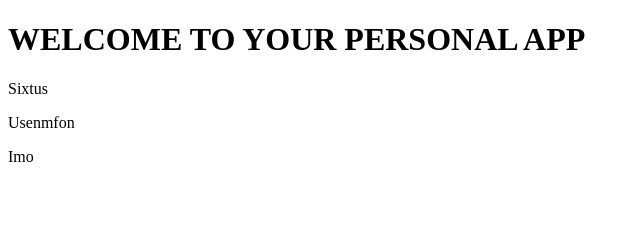
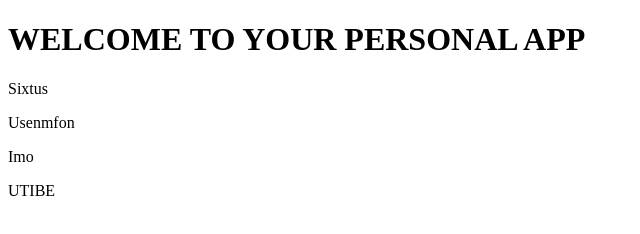
Before and after one commit to SixcoolZ/personal-todo-app, a plain HTML site: page index.html in a window 1280 px wide. Shown: the full height of the page, 0-640 px from the left. Drawn offline with Linux system fonts and the light colour scheme.

Commit message:
added my name

```diff
--- a/index.html
+++ b/index.html
@@ -10,5 +10,6 @@
     <p>Sixtus</p>
     <p>Usenmfon</p>
     <p>Imo</p>
+    <p>UTIBE</p>
 </body>
 </html>
```
